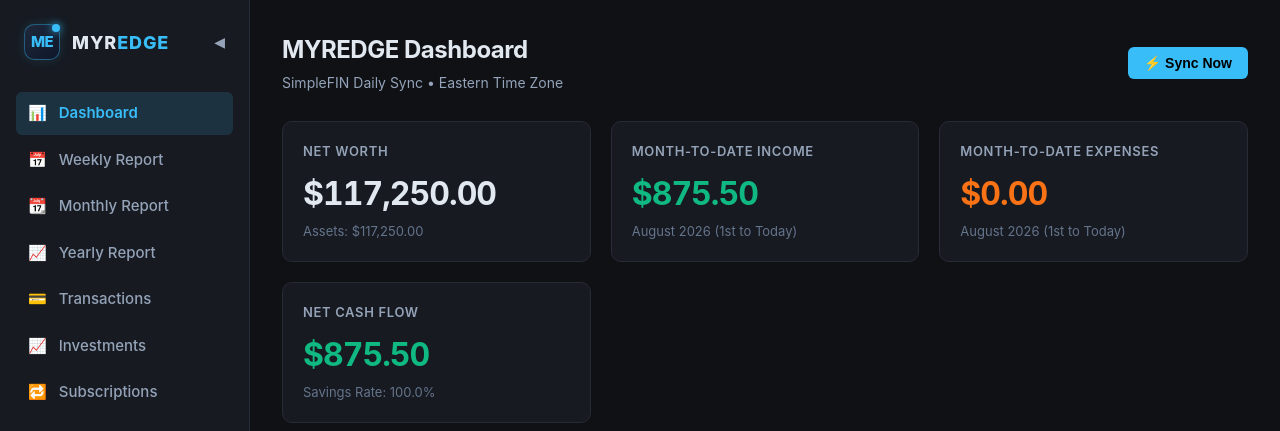
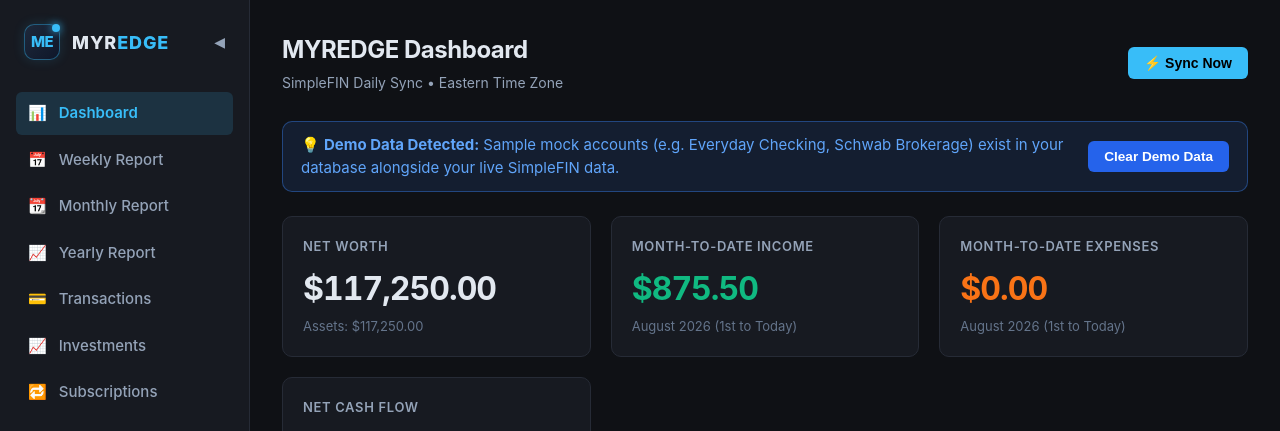
Before and after one commit to ragaimeena-boop/myredge-finance, a FastAPI app: page / in a window 1280 px wide. Shown: the top 431 px of the page. Run offline with FastAPI, Linux system fonts and the light colour scheme; data comes from the database, SQL or seed files in the repository.

Commit message:
Auto-purge demo mock data on live SimpleFIN sync and add Clear Demo Data button

```diff
--- a/app/main.py
+++ b/app/main.py
@@ -10,7 +10,7 @@
 from contextlib import asynccontextmanager
 
 from app.config import settings
-from app.database import init_db, get_connection
+from app.database import init_db, get_connection, purge_demo_data
 from app.utils import get_eastern_tz, current_eastern_time, format_currency
 from app.models import SimpleFINResponse
 from app.simplefin import SimpleFINClient, ingest_simplefin_data
@@ -31,6 +31,7 @@
     conn = get_connection()
     try:
         if settings.SIMPLEFIN_ACCESS_URL:
+            purge_demo_data(conn=conn)
             client = SimpleFINClient()
             data = client.fetch_data()
         else:
@@ -123,8 +124,12 @@
             tx_dict["formatted_amount"] = format_currency(tx_dict["amount_cents"])
             recent_txs.append(tx_dict)
 
+        cursor.execute("SELECT COUNT(*) FROM accounts WHERE id IN ('acc_checking_01', 'acc_credit_01', 'acc_schwab_01', 'acc_transamerica_01');")
+        has_demo_data = (cursor.fetchone()[0] > 0)
+
         sync_status = request.query_params.get("sync")
         sync_error = request.query_params.get("sync_error")
+        demo_purged = request.query_params.get("demo_purged")
 
         return templates.TemplateResponse(request=request, name="index.html", context={
             "active_page": "dashboard",
@@ -132,7 +137,9 @@
             "monthly_report": monthly_report,
             "recent_transactions": recent_txs,
             "sync_status": sync_status,
-            "sync_error": sync_error
+            "sync_error": sync_error,
+            "has_demo_data": has_demo_data,
+            "demo_purged": demo_purged
         })
     finally:
         conn.close()
@@ -335,3 +342,13 @@
     except Exception as e:
         print(f"[SYNC ERROR] Manual sync failed: {e}")
         return RedirectResponse(url=f"/?sync_error={e}", status_code=303)
+
+@app.post("/api/purge-demo")
+def trigger_purge_demo():
+    """Manually purge initial sample/demo accounts and transactions from the database."""
+    conn = get_connection()
+    try:
+        purge_demo_data(conn=conn)
+    finally:
+        conn.close()
+    return RedirectResponse(url="/?demo_purged=1", status_code=303)
--- a/app/templates/index.html
+++ b/app/templates/index.html
@@ -24,6 +24,21 @@
 {% elif sync_error %}
 <div class="alert alert-danger" style="background: rgba(231, 76, 60, 0.12); border: 1px solid rgba(231, 76, 60, 0.4); color: #e74c3c; padding: 14px 18px; border-radius: 10px; margin-bottom: 24px; font-weight: 500;">
     ⚠️ SimpleFIN Sync Notice: {{ sync_error }}
+</div>
+{% endif %}
+
+{% if demo_purged %}
+<div class="alert alert-success" style="background: rgba(46, 204, 113, 0.12); border: 1px solid rgba(46, 204, 113, 0.4); color: #2ecc71; padding: 14px 18px; border-radius: 10px; margin-bottom: 24px; font-weight: 500;">
+    ✓ Initial demo mock data has been purged from your database.
+</div>
+{% elif has_demo_data %}
+<div class="alert alert-info" style="background: rgba(59, 130, 246, 0.12); border: 1px solid rgba(59, 130, 246, 0.4); color: #60A5FA; padding: 12px 18px; border-radius: 10px; margin-bottom: 24px; display: flex; justify-content: space-between; align-items: center; gap: 12px;">
+    <div>
+        💡 <strong>Demo Data Detected:</strong> Sample mock accounts (e.g. Everyday Checking, Schwab Brokerage) exist in your database alongside your live SimpleFIN data.
+    </div>
+    <form action="/api/purge-demo" method="post" style="margin: 0;">
+        <button type="submit" class="btn" style="background: #2563EB; color: #FFFFFF; border: none; padding: 8px 16px; border-radius: 6px; font-size: 0.85rem; font-weight: 600; cursor: pointer; white-space: nowrap;">Clear Demo Data</button>
+    </form>
 </div>
 {% endif %}
 
```
Also changed, not shown: app/database.py (+70 -34 lines), tests/test_database.py (+9 -0 lines), 1 other file.
